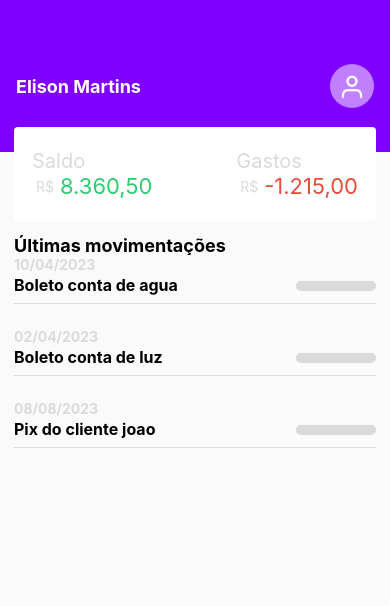
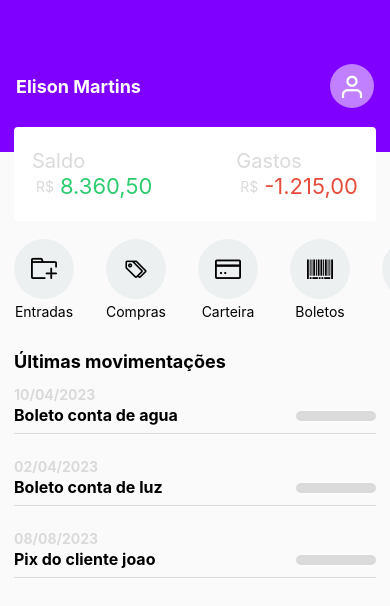
Before and after one commit to ElisonMartins/Financas-app, a React Native app: screen / in a window 390 px wide. Shown: the top 606 px of the page. Built offline with nearby package versions, Linux system fonts and the light colour scheme.

Commit message:
feat: adicionando açoes

```diff
--- /dev/null
+++ b/src/components/Actions/index.js
@@ -0,0 +1,72 @@
+import React from 'react';
+import { View, Text, StyleSheet, TouchableOpacity, ScrollView } from 'react-native';
+import { AntDesign } from '@expo/vector-icons'
+
+export default function Actions() {
+ return (
+    <ScrollView style={styles.container} horizontal={true} showsHorizontalScrollIndicator={false}>
+
+        <TouchableOpacity style={styles.actionButton}>
+            <View style={styles.areaButton}>
+                <AntDesign name="addfolder" size={26} color="#000" />
+            </View>
+            <Text style={styles.labelButton}>Entradas</Text>
+        </TouchableOpacity>
+
+        <TouchableOpacity style={styles.actionButton}>
+            <View style={styles.areaButton}>
+                <AntDesign name="tagso" size={26} color="#000" />
+            </View>
+            <Text style={styles.labelButton}>Compras</Text>
+        </TouchableOpacity>
+
+        <TouchableOpacity style={styles.actionButton}>
+            <View style={styles.areaButton}>
+                <AntDesign name="creditcard" size={26} color="#000" />
+            </View>
+            <Text style={styles.labelButton}>Carteira</Text>
+        </TouchableOpacity>
+
+        <TouchableOpacity style={styles.actionButton}>
+            <View style={styles.areaButton}>
+                <AntDesign name="barcode" size={26} color="#000" />
+            </View>
+            <Text style={styles.labelButton}>Boletos</Text>
+        </TouchableOpacity>
+
+        <TouchableOpacity style={styles.actionButton}>
+            <View style={styles.areaButton}>
+                <AntDesign name="setting" size={26} color="#000" />
+            </View>
+            <Text style={styles.labelButton}>Conta</Text>
+        </TouchableOpacity>
+
+    </ScrollView>
+  );
+}
+
+const styles = StyleSheet.create({
+    container:{
+        maxHeight: 84,
+        marginBottom: 14,
+        marginTop: 18,
+        paddingEnd: 14,
+        paddingStart: 14,
+    },
+    actionButton: {
+        alignItems: 'center',
+        marginRight: 32,
+    },
+    areaButton:{
+        backgroundColor: '#ecf0f1',
+        height: 60,
+        width: 60,
+        borderRadius: 30,
+        justifyContent: 'center',
+        alignItems: 'center',
+    },
+    labelButton:{
+        marginTop: 4,
+        textAlign: 'center',
+    },
+})
--- a/src/pages/Home/index.js
+++ b/src/pages/Home/index.js
@@ -2,6 +2,7 @@
 import Header from '../../components/Header'
 import Balance from '../../components/Balance'
 import Movements from '../../components/Movements';
+import Actions from '../../components/Actions';
 
 const list = [
   {
@@ -33,6 +34,8 @@
         <Header name="Elison Martins" />
         <Balance saldo="8.360,50" gastos="-1.215,00"/>
 
+        <Actions />
+
         <Text style={styles.title}>Últimas movimentações</Text>
 
         <FlatList
@@ -56,9 +59,7 @@
   title: {
     fontSize: 18,
     fontWeight: 'bold',
-    marginLeft: 14,
-    marginRight: 14,
-    marginTop: 14,
+    margin: 14,
   },
   list: {
     marginStart: 14,
```
